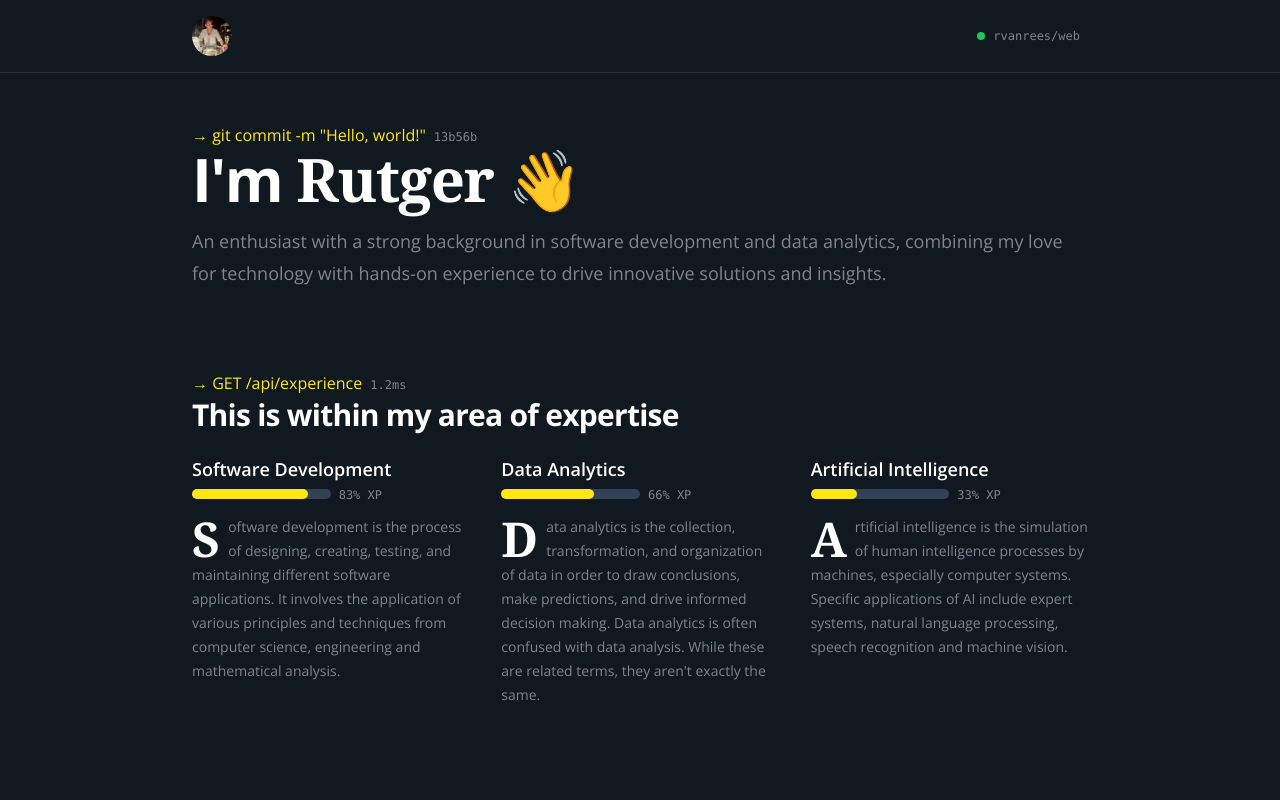
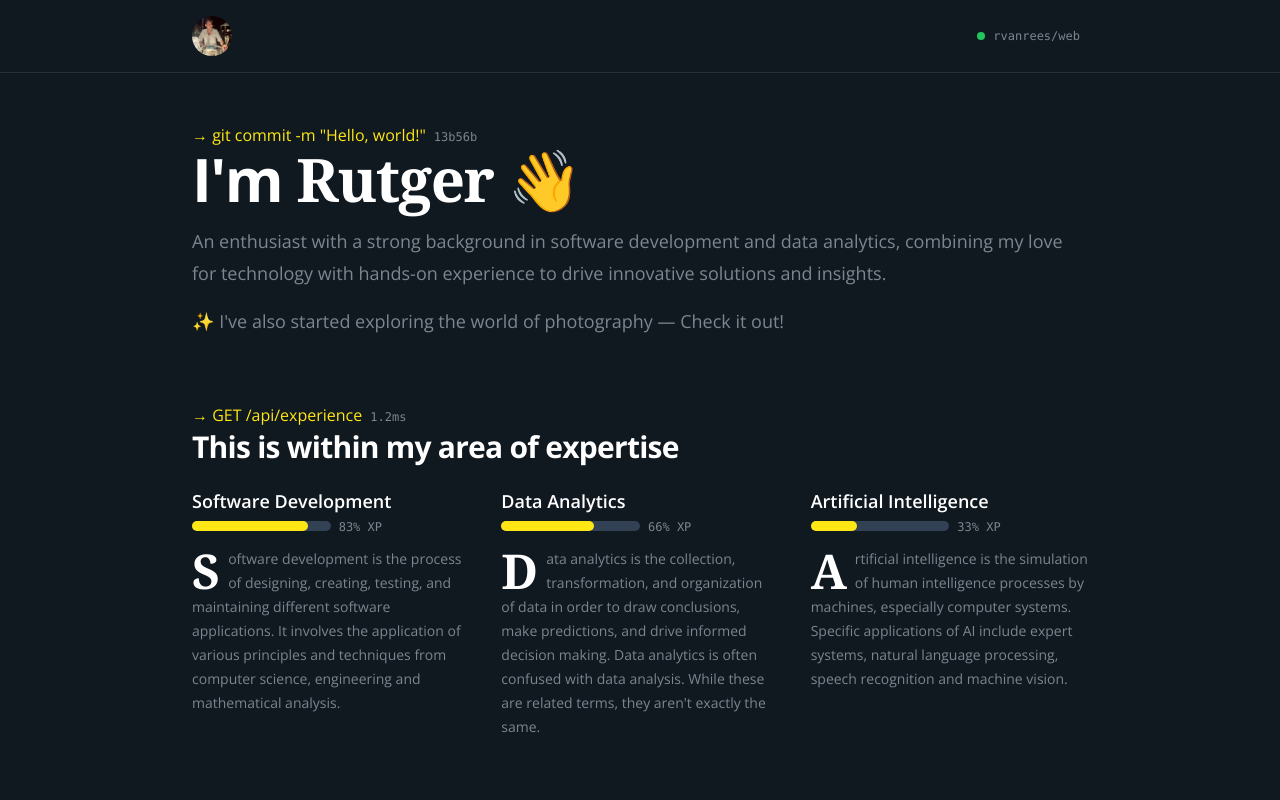
Before and after one commit to rvanrees/web, a Next.js app: page / in a window 1280 px wide. Shown: the top 800 px of the page. Built offline with nearby package versions, Linux system fonts and the light colour scheme.

Commit message:
Update Hero.tsx

```diff
--- a/src/app/components/Hero.tsx
+++ b/src/app/components/Hero.tsx
@@ -32,6 +32,14 @@ const Hero = () => {
           data analytics, combining my love for technology with hands-on
           experience to drive innovative solutions and insights.
         </p>
+        <a
+          href="https://www.pexels.com/@rutger-van-rees-2147548108/"
+          className="mt-4 text-lg leading-8 text-chalk hover:text-secondary transition"
+          target="_blank"
+        >
+          ✨ I've also started exploring the world of photography — Check it
+          out!
+        </a>
       </div>
     </div>
   );
```
